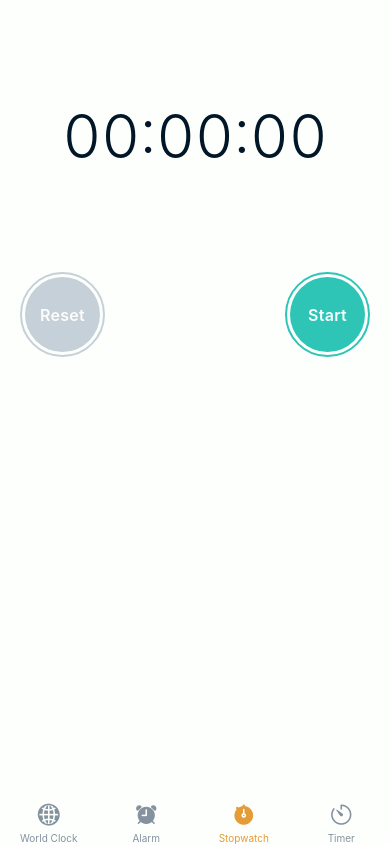
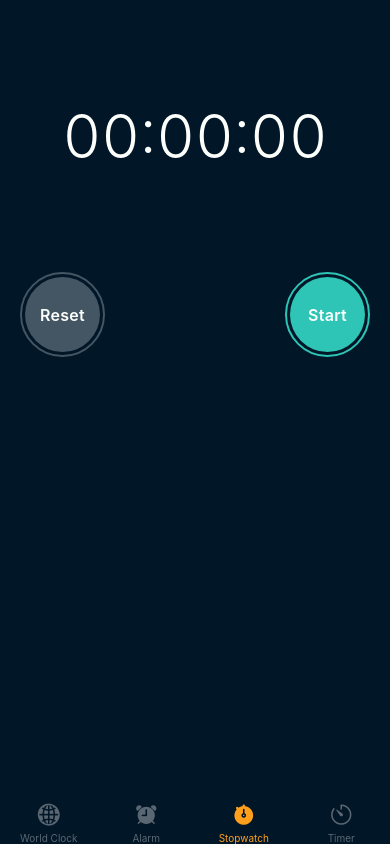
Before and after one commit to ReactNativeSchool/expo-clock-app, a React Native app: screen /StopWatch in a window 390 px wide. Built offline with nearby package versions, Linux system fonts and the light colour scheme.

Commit message:
refactor for a simpler theme hook

```diff
--- a/src/components/buttons/CircleButton.tsx
+++ b/src/components/buttons/CircleButton.tsx
@@ -1,8 +1,7 @@
 import { Pressable, StyleSheet } from "react-native";
 
 import { View, Text } from "components/themed";
-import Colors from "constants/Colors";
-import useColorScheme from "hooks/useColorScheme";
+import { useThemeColors } from "hooks/useThemeColors";
 
 type CircleButtonProps = {
   onPress: () => void;
@@ -15,28 +14,26 @@ export const CircleButton = ({
   children,
   color,
 }: CircleButtonProps) => {
-  const theme = useColorScheme();
+  const { colors } = useThemeColors();
 
-  let btnColor = Colors[theme].btnBg;
-  let txtColor = Colors[theme].btnText;
+  let btnColor = colors.btnBg;
+  let txtColor = colors.btnText;
 
   if (color === "green") {
-    btnColor = Colors[theme].btnBgGreen;
-    txtColor = Colors[theme].btnTextGreen;
+    btnColor = colors.btnBgGreen;
+    txtColor = colors.btnTextGreen;
   }
 
   if (color === "red") {
-    btnColor = Colors[theme].btnBgRed;
-    txtColor = Colors[theme].btnTextRed;
+    btnColor = colors.btnBgRed;
+    txtColor = colors.btnTextRed;
   }
 
   return (
     <Pressable onPress={onPress}>
       <View style={[styles.btnBorder, { borderColor: btnColor }]}>
-        <View style={styles.btn} darkColor={btnColor} lightColor={btnColor}>
-          <Text style={styles.text} darkColor={txtColor} lightColor={txtColor}>
-            {children}
-          </Text>
+        <View style={[styles.btn, { backgroundColor: btnColor }]}>
+          <Text style={[styles.text, { color: txtColor }]}>{children}</Text>
         </View>
       </View>
     </Pressable>
--- a/src/components/lists/LapList.tsx
+++ b/src/components/lists/LapList.tsx
@@ -2,8 +2,7 @@ import { StyleSheet, ScrollView, ViewStyle, TextStyle } from "react-native";
 
 import { Text, View } from "components/themed";
 import { LapData } from "hooks/useStopWatch";
-import useColorScheme from "hooks/useColorScheme";
-import Colors from "constants/Colors";
+import { useThemeColors } from "hooks/useThemeColors";
 
 const LapRow = ({
   lap,
@@ -16,9 +15,9 @@ const LapRow = ({
   isFirst: boolean;
   style?: "green" | "red";
 }) => {
-  const theme = useColorScheme();
+  const { colors } = useThemeColors();
 
-  const borderColor = Colors[theme].border;
+  const borderColor = colors.border;
   const rowStyles: ViewStyle[] = [
     styles.lapRow,
     { borderBottomColor: borderColor },
@@ -30,9 +29,9 @@ const LapRow = ({
   }
 
   if (style === "green") {
-    textStyles.push({ color: Colors[theme].textGreen, fontWeight: "bold" });
+    textStyles.push({ color: colors.textGreen, fontWeight: "bold" });
   } else if (style === "red") {
-    textStyles.push({ color: Colors[theme].textRed, fontWeight: "bold" });
+    textStyles.push({ color: colors.textRed, fontWeight: "bold" });
   }
 
   return (
--- a/src/components/themed/StatusBar.tsx
+++ b/src/components/themed/StatusBar.tsx
@@ -1,11 +1,11 @@
 import { StatusBar as DefaultStatusBar } from "react-native";
 
-import useColorScheme from "hooks/useColorScheme";
+import { useThemeColors } from "hooks/useThemeColors";
 
 import { StatusBarProps } from "./types";
 
 export const StatusBar = (props: StatusBarProps) => {
-  const theme = useColorScheme();
+  const { theme } = useThemeColors();
 
   const barStyle = theme === "dark" ? "light-content" : "dark-content";
 
--- a/src/components/themed/Text.tsx
+++ b/src/components/themed/Text.tsx
@@ -1,11 +1,13 @@
 import { Text as DefaultText } from "react-native";
 
-import { useThemeColor } from "hooks/useThemeColor";
+import { useThemeColors } from "hooks/useThemeColors";
 import { TextProps } from "./types";
 
 export const Text = (props: TextProps) => {
   const { style, lightColor, darkColor, ...otherProps } = props;
-  const color = useThemeColor({ light: lightColor, dark: darkColor }, "text");
+  const { colors } = useThemeColors();
 
-  return <DefaultText style={[{ color }, style]} {...otherProps} />;
+  return (
+    <DefaultText style={[{ color: colors.text }, style]} {...otherProps} />
+  );
 };
--- a/src/components/themed/View.tsx
+++ b/src/components/themed/View.tsx
@@ -1,27 +1,29 @@
 import { View as DefaultView } from "react-native";
 import { SafeAreaView as DefaultSafeAreaView } from "react-native-safe-area-context";
 
-import { useThemeColor } from "hooks/useThemeColor";
+import { useThemeColors } from "hooks/useThemeColors";
 import { ViewProps } from "./types";
 
 export function View(props: ViewProps) {
   const { style, lightColor, darkColor, ...otherProps } = props;
-  const backgroundColor = useThemeColor(
-    { light: lightColor, dark: darkColor },
-    "background"
+  const { colors } = useThemeColors();
+
+  return (
+    <DefaultView
+      style={[{ backgroundColor: colors.background }, style]}
+      {...otherProps}
+    />
   );
-
-  return <DefaultView style={[{ backgroundColor }, style]} {...otherProps} />;
 }
 
 export const SafeAreaView = (props: ViewProps) => {
   const { style, lightColor, darkColor, ...otherProps } = props;
-  const backgroundColor = useThemeColor(
-    { light: lightColor, dark: darkColor },
-    "background"
-  );
+  const { colors } = useThemeColors();
 
   return (
-    <DefaultSafeAreaView style={[{ backgroundColor }, style]} {...otherProps} />
+    <DefaultSafeAreaView
+      style={[{ backgroundColor: colors.background }, style]}
+      {...otherProps}
+    />
   );
 };
--- a/src/hooks/useColorScheme.ts
+++ /dev/null
@@ -1,12 +0,0 @@
-import {
-  ColorSchemeName,
-  useColorScheme as _useColorScheme,
-} from "react-native";
-
-// The useColorScheme value is always either light or dark, but the built-in
-// type suggests that it can be null. This will not happen in practice, so this
-// makes it a bit easier to work with.
-export default function useColorScheme(): NonNullable<ColorSchemeName> {
-  // return "dark";
-  return _useColorScheme() as NonNullable<ColorSchemeName>;
-}
--- a/src/hooks/useThemeColor.ts
+++ /dev/null
@@ -1,16 +0,0 @@
-import useColorScheme from "hooks/useColorScheme";
-import Colors from "constants/Colors";
-
-export function useThemeColor(
-  props: { light?: string; dark?: string },
-  colorName: keyof typeof Colors.light & keyof typeof Colors.dark
-) {
-  const theme = useColorScheme();
-  const colorFromProps = props[theme];
-
-  if (colorFromProps) {
-    return colorFromProps;
-  } else {
-    return Colors[theme][colorName];
-  }
-}
--- /dev/null
+++ b/src/hooks/useThemeColors.ts
@@ -0,0 +1,19 @@
+import {
+  ColorSchemeName,
+  useColorScheme as _useColorScheme,
+} from "react-native";
+
+import Colors from "constants/Colors";
+
+export const useColorScheme = (): NonNullable<ColorSchemeName> => {
+  return "dark";
+  return _useColorScheme() as NonNullable<ColorSchemeName>;
+};
+
+export function useThemeColors() {
+  const theme = useColorScheme();
+  return {
+    theme,
+    colors: Colors[theme],
+  };
+}
--- a/src/navigation/BottomTabs.tsx
+++ b/src/navigation/BottomTabs.tsx
@@ -6,7 +6,7 @@ import Alarm from "screens/Alarm";
 import StopWatch from "screens/StopWatch";
 import Timer from "src/screens/Timer";
 
-import { useThemeColor } from "hooks/useThemeColor";
+import { useThemeColors } from "hooks/useThemeColors";
 
 type TabBarIconProps = {
   color: string;
@@ -28,15 +28,14 @@ type BottomTabsParamList = {
 const Tab = createBottomTabNavigator<BottomTabsParamList>();
 
 const BottomTabs = () => {
-  const tabBarInactiveTintColor = useThemeColor({}, "tabBarInactive");
-  const tabBarActiveTintColor = useThemeColor({}, "tabBarActive");
+  const { colors } = useThemeColors();
 
   return (
     <Tab.Navigator
       initialRouteName="StopWatch"
       screenOptions={{
-        tabBarInactiveTintColor,
-        tabBarActiveTintColor,
+        tabBarInactiveTintColor: colors.tabBarInactive,
+        tabBarActiveTintColor: colors.tabBarActive,
         headerShown: false,
       }}
     >
--- a/src/navigation/RootNavigation.tsx
+++ b/src/navigation/RootNavigation.tsx
@@ -1,7 +1,7 @@
 import { NavigationContainer } from "@react-navigation/native";
 
 import BottomTabs from "navigation/BottomTabs";
-import useColorScheme from "hooks/useColorScheme";
+import { useThemeColors } from "hooks/useThemeColors";
 
 import {
   ReactNavigationLightTheme,
@@ -9,7 +9,7 @@ import {
 } from "constants/Colors";
 
 const RootNavigation = () => {
-  const theme = useColorScheme();
+  const { theme } = useThemeColors();
 
   return (
     <NavigationContainer
--- a/src/screens/Alarm.tsx
+++ b/src/screens/Alarm.tsx
@@ -1,14 +1,14 @@
 import { StyleSheet } from "react-native";
 
 import { Text, View } from "components/themed";
-import { useThemeColor } from "src/hooks/useThemeColor";
+import { useThemeColors } from "hooks/useThemeColors";
 
 export default () => {
-  const textColor = useThemeColor({}, "textSubtle");
+  const { colors } = useThemeColors();
 
   return (
     <View style={styles.container}>
-      <Text style={[styles.text, { color: textColor }]}>No Alarms</Text>
+      <Text style={[styles.text, { color: colors.textSubtle }]}>No Alarms</Text>
     </View>
   );
 };
--- a/src/screens/WorldClock.tsx
+++ b/src/screens/WorldClock.tsx
@@ -1,14 +1,16 @@
 import { StyleSheet } from "react-native";
 
 import { Text, View } from "components/themed";
-import { useThemeColor } from "src/hooks/useThemeColor";
+import { useThemeColors } from "src/hooks/useThemeColors";
 
 export default () => {
-  const textColor = useThemeColor({}, "textSubtle");
+  const { colors } = useThemeColors();
 
   return (
     <View style={styles.container}>
-      <Text style={[styles.text, { color: textColor }]}>No World Clocks</Text>
+      <Text style={[styles.text, { color: colors.textSubtle }]}>
+        No World Clocks
+      </Text>
     </View>
   );
 };
```
